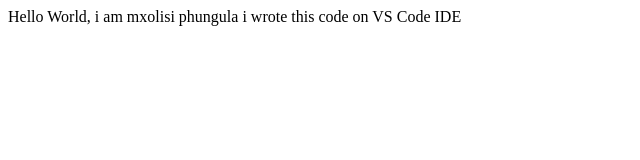
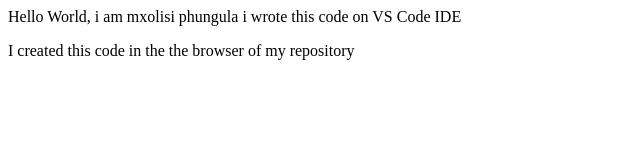
Before and after one commit to Mloxgoodmusic/Mxolisi_Phungula_PFA_11_OC, a plain HTML site: page index.html in a window 1280 px wide. Shown: the whole page, without its empty margins (0-640 px from the left). Drawn offline with Linux system fonts and the light colour scheme.

Commit message:
Update index.html

```diff
--- a/index.html
+++ b/index.html
@@ -6,5 +6,6 @@
 </head>
 <body>
     <p>Hello World, i am mxolisi phungula i wrote this code on VS Code IDE</p>
+    <p>I created this code in the the browser of my repository</p>
 </body>
 </html>
```
